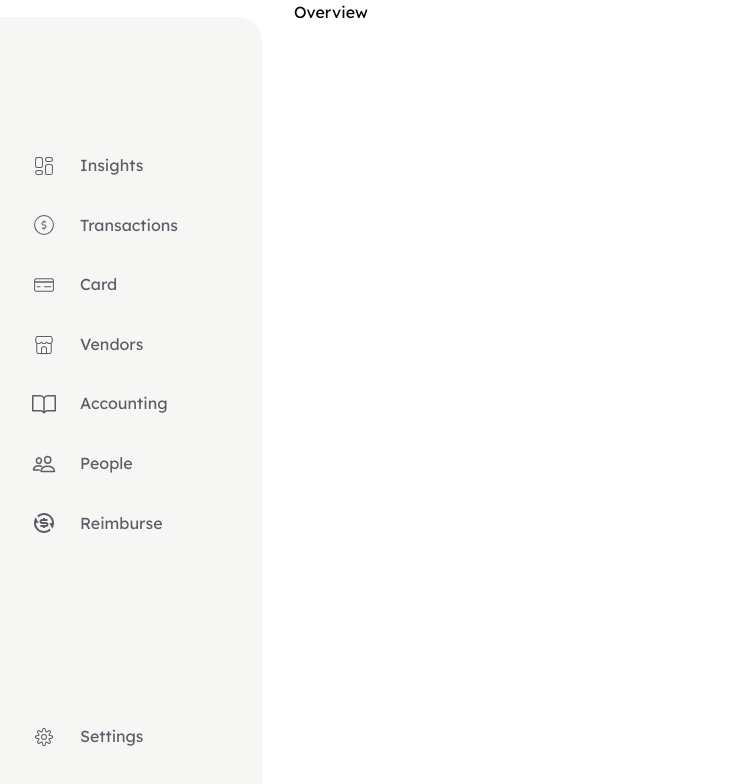
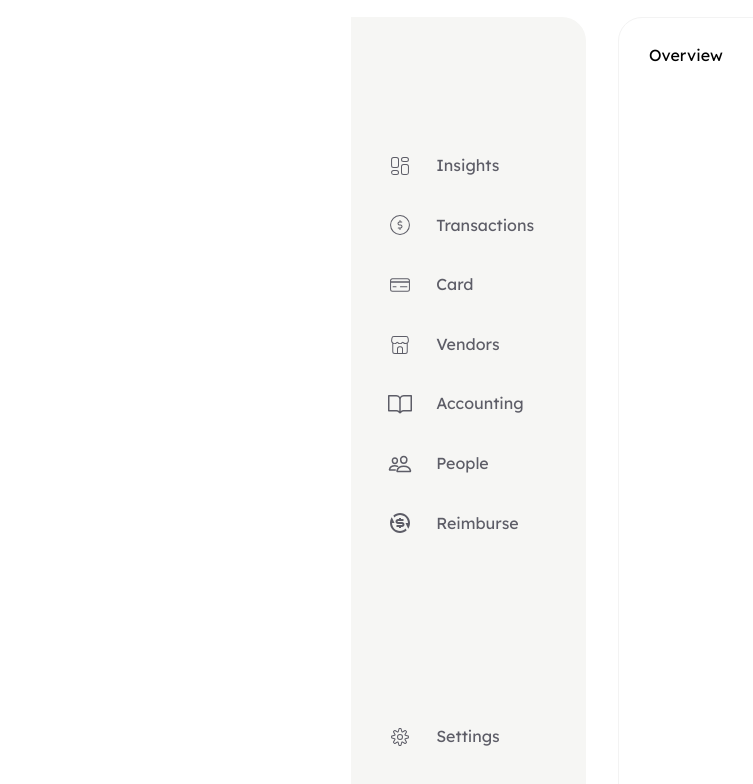
Before and after one commit to Algidaq/Qashio-Assesment, a Next.js app: page / in a window 1280 px wide. Shown: the top 784 px of the page, without its empty margins (5-758 px from the left). Built offline with nearby package versions, Linux system fonts and the light colour scheme.

Commit message:
add animation to the side bar

```diff
--- a/src/app/globals.css
+++ b/src/app/globals.css
@@ -90,7 +90,19 @@ ul {
 
 .bodyMainWrapper{
   display: flex;
+  align-items: flex-start;
+  justify-self: center;
   gap: 2rem;
+}
+
+.childrenMainWrapper{
+  width: 100%;
+  height: calc(100dvh - 17px);
+  border: 1px solid rgb(243, 243, 243);
+  border-radius: 24px 0px 0px 0;
+  margin-top: 17px;
+  padding: 25px 30px;
+
 }
 
 @media screen and (max-width: 768px) {
--- a/src/app/layout.tsx
+++ b/src/app/layout.tsx
@@ -19,7 +19,9 @@ export default function RootLayout({
       <body>
         <div className="bodyMainWrapper">
           <SideBar />
+          <div className="childrenMainWrapper">
             {children}
+          </div>
         </div>
         </body>
     </html>
--- a/src/components/SideBar/SideBar.module.css
+++ b/src/components/SideBar/SideBar.module.css
@@ -1,5 +1,5 @@
 .wrapper{
-    width:16.688rem;
+    width:400px;
     height: calc(100dvh - 17px);
     background-color: #F6F6F4;
     margin-top: 17px;
@@ -42,6 +42,8 @@
     align-items: center;
     gap: 1.5rem;
     cursor: pointer;
+    transition: all 0.35s;
+
 }
 
 .subPageLink{
@@ -54,10 +56,12 @@
     cursor: pointer;
     white-space: nowrap;
     transition: all 0.35s;
+    animation: showSubLinks 1s;
 }
 
 .subPageLink:hover{
     color: #000;
+    transform: translateX(5px);
 }
 
 .iconStyle{
@@ -75,5 +79,13 @@
     border-radius: 50px;
     padding:  12px 20px;
     color: #000;
+}
 
+@keyframes showSubLinks {
+    from{
+        opacity: 0;
+    }
+    to{
+        opacity: 1;
+    }
 }
```
